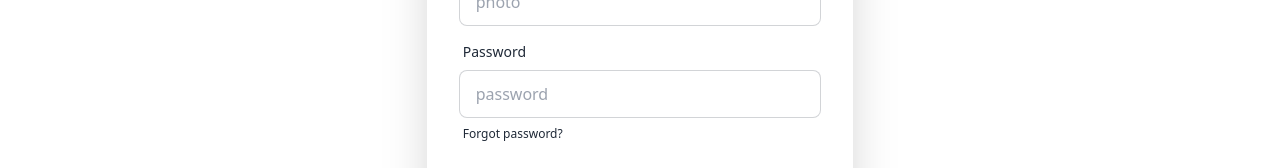
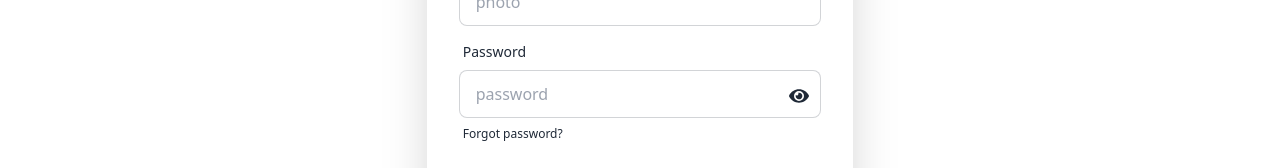
Before and after one commit to hasanalam24/Real-Estate-A9, a React (Vite) app: page /register in a window 1280 px wide. Shown: the part 350-518 px from the top of the page. Built offline with nearby package versions, Linux system fonts and the light colour scheme; no server answers.

Commit message:
toggle show and hide pass

```diff
--- a/src/AuthProvider/AuthProvider.jsx
+++ b/src/AuthProvider/AuthProvider.jsx
@@ -11,6 +11,7 @@ const AuthProvider = ({ children }) => {
 
     const [user, setUser] = useState(null)
     const [loading, setLoading] = useState(true)
+
 
     //create user
     const createAccount = (email, password) => {
--- a/src/Pages/Register/Register.jsx
+++ b/src/Pages/Register/Register.jsx
@@ -5,11 +5,16 @@ import { Link, useLocation, useNavigate } from "react-router-dom";
 import { ToastContainer, toast } from 'react-toastify';
 import 'react-toastify/dist/ReactToastify.css';
 import { Helmet } from "react-helmet-async";
+import { FaEye } from "react-icons/fa";
+import { FaEyeSlash } from "react-icons/fa";
+
 
 const Register = () => {
-
+    const [showPass, setShowPass] = useState(false)
     const [passError, setPassError] = useState()
     const { createAccount, updateProfileUser } = useContext(AuthContext)
+
+
     const {
         register,
         handleSubmit,
@@ -51,7 +56,7 @@ const Register = () => {
 
     }
 
-    // console.log(watch("example"))
+
 
     return (
         <div className="w-3/4 lg:w-1/3 mx-auto  bg-base-200">
@@ -97,10 +102,20 @@ const Register = () => {
                             <label className="label">
                                 <span className="label-text">Password</span>
                             </label>
-                            <input type="text" placeholder="password" className="input input-bordered"
-                                {...register("password", { required: true })}
 
-                            />
+                            <div className="relative">
+                                <input type={showPass ? "text" : "password"} placeholder="password" className="input input-bordered w-full"
+                                    {...register("password", { required: true })}
+
+                                />
+                                <span className="absolute top-4 right-3" onClick={() => setShowPass(!showPass)}>
+
+                                    {
+                                        showPass ? <FaEyeSlash className="text-xl"></FaEyeSlash> : <FaEye className="text-xl"></FaEye>
+                                    }
+                                </span>
+                            </div>
+
                             {/* {errors.password && <span className='text-red-500'>This field is required</span>} */}
                             <span className="text-red-500">{passError}</span>
                             <label className="label">
```
